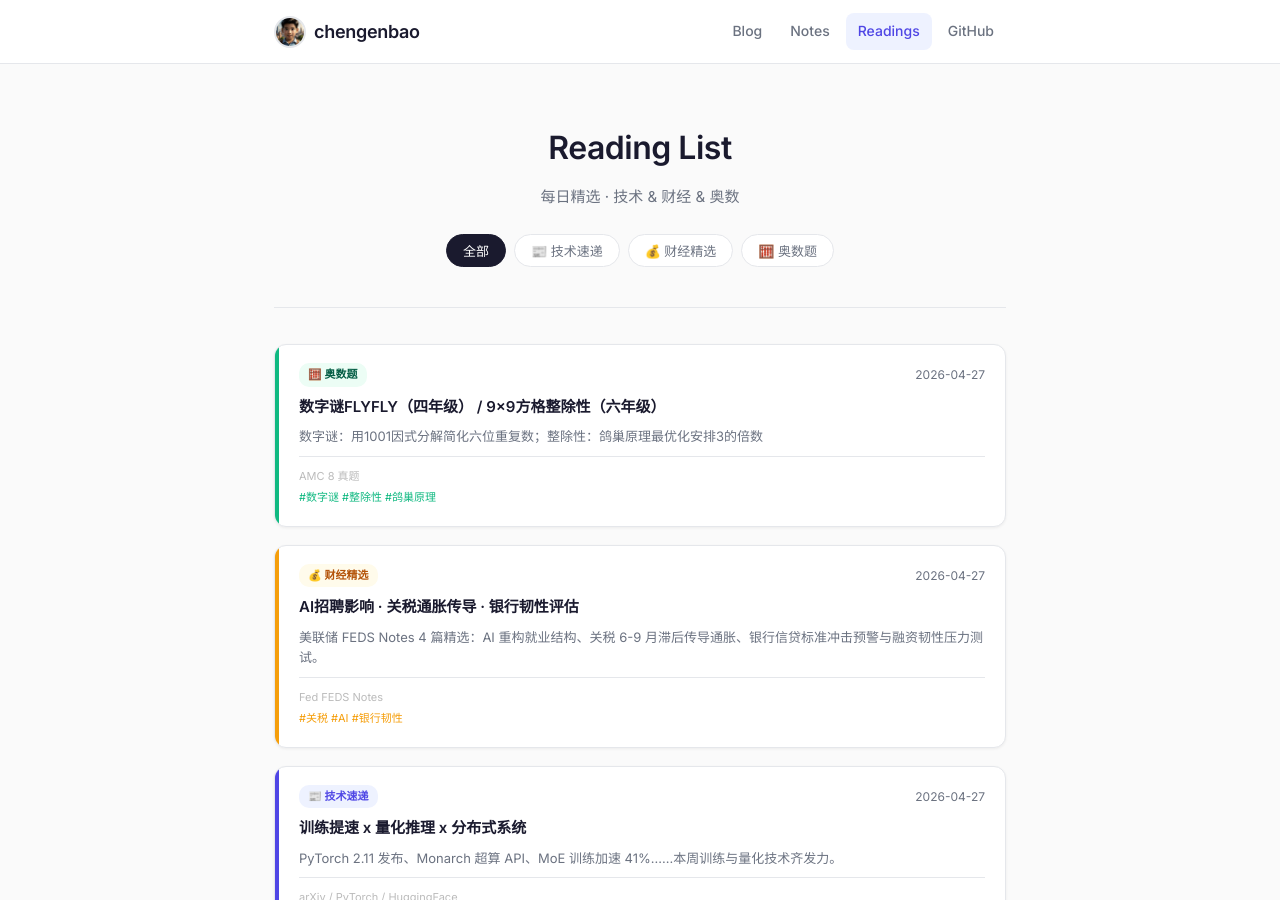
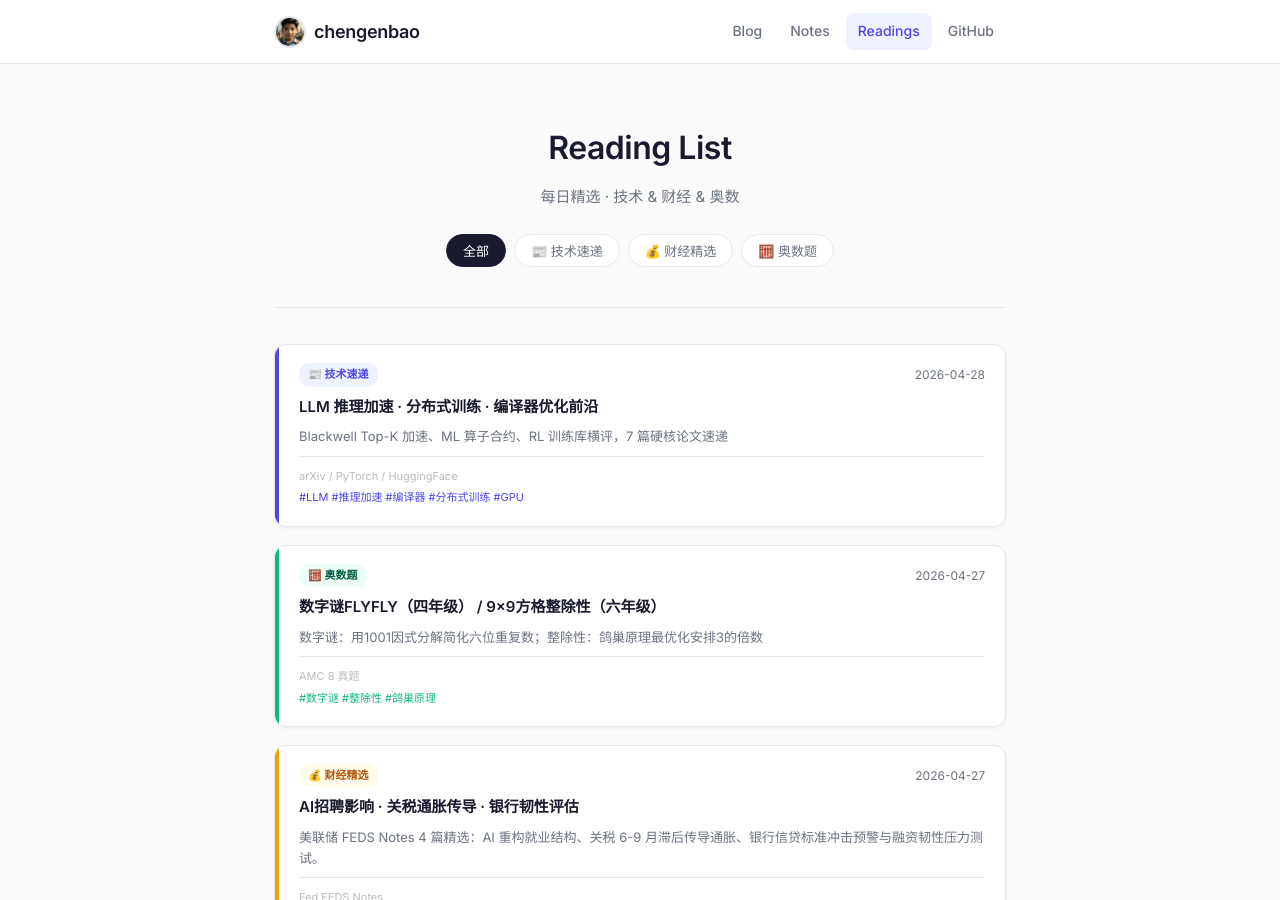
Before and after one commit to chengenbao/chengenbao.github.io, a Jekyll site: the page built from reading-list/index.md, in a window 1280 px wide and 900 px high. Built offline with Jekyll 4.4.1, drawn with Linux system fonts in a browser that asks for light colours.

Commit message:
add tech card 2026-04-28

```diff
--- a/reading-list/index.md
+++ b/reading-list/index.md
@@ -18,6 +18,21 @@
   </div>
 
   <div class="rl-grid">
+<a class="rl-card tech" href="/reading-list/2026-04-28-tech-daily/">
+  <div class="rl-accent"></div>
+  <div class="rl-body">
+    <div class="rl-top">
+      <span class="rl-badge tech">📰 技术速递</span>
+      <time>2026-04-28</time>
+    </div>
+    <h2>LLM 推理加速 · 分布式训练 · 编译器优化前沿</h2>
+    <p>Blackwell Top-K 加速、ML 算子合约、RL 训练库横评，7 篇硬核论文速递</p>
+    <div class="rl-meta">
+      <span class="rl-source">arXiv / PyTorch / HuggingFace</span>
+      <span class="rl-tags">#LLM #推理加速 #编译器 #分布式训练 #GPU</span>
+    </div>
+  </div>
+</a>
 <a class="rl-card math" href="/reading-list/2026-04-27-math/">
   <div class="rl-accent"></div>
   <div class="rl-body">
```
